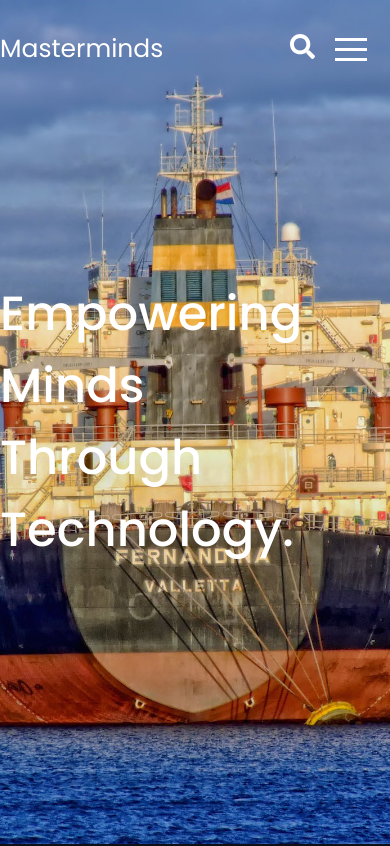
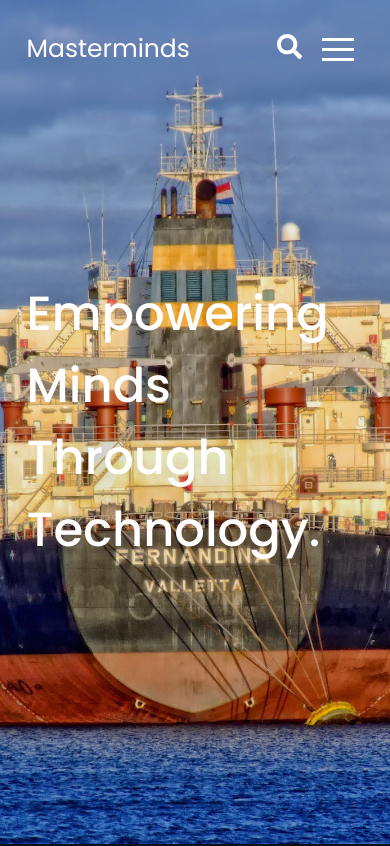
Before and after one commit to kennsawyerr/masterminds-site, a React (Vite) app: page / in a window 390 px wide. Shown: the top 846 px of the page. Built offline with nearby package versions, Linux system fonts and the light colour scheme.

Commit message:
modified:   src/App.css 	modified:   src/components/Values.jsx

```diff
--- a/src/App.css
+++ b/src/App.css
@@ -101,14 +101,14 @@ body {
 
 .grid {
 }
-.our-values h2{
-   font-size: 40px;
-   font-weight: 300;
+.our-values h2 {
+  font-size: 40px;
+  font-weight: 300;
 }
 
 .grid li {
   border-bottom: 3px solid white;
-  padding: 40px 100px  20px;
+  padding: 40px 100px 20px;
   font-size: 26px;
 }
 .menubar {
@@ -270,14 +270,14 @@ img {
   background-color: black;
 }
 
-.our-values-img-container{
+.our-values-img-container {
   width: 100%;
   max-width: 500px;
   height: 100%;
   padding: 50px 0;
 }
 
-.our-values-text{
+.our-values-text {
   text-align: left;
   padding: 0 15px;
   margin: 0 10px;
@@ -315,8 +315,7 @@ img {
     transition: 0.5s;
   }
 
-
-  .grid li{
+  .grid li {
     padding: 20px;
   }
 
@@ -371,15 +370,18 @@ img {
 }
 
 @media screen and (max-width: 600px) {
-
-  .grid{
+  .grid {
     display: grid;
     grid-template-columns: 1fr;
+    list-style-type: square;
+  }
+  .grid li {
+    border-bottom: none;
+    display: flex;
+    align-items: center;
+  }
 
-  }
-  .grid li{
-    border-bottom: none;
-  }
+
   .menubar {
     display: flex;
     flex-direction: column;
@@ -403,7 +405,7 @@ img {
 
   .container,
   .nav-flex {
-    max-width: 400px;
+    max-width: 337px;
     width: 100%;
     margin: 0 auto;
   }
@@ -437,9 +439,6 @@ img {
     width: 400px;
   }
 
-
-
-
   .service-flex {
     display: flex;
     flex-direction: column;
@@ -448,4 +447,14 @@ img {
 
     margin: 0 auto;
   }
+
+  .flex3{
+    display: block;
+    width: 100%;
+  }
+
+  .hero-text{
+    max-width: 100%;
+    margin: 0 auto;
+  }
 }
--- a/src/components/Values.jsx
+++ b/src/components/Values.jsx
@@ -7,7 +7,7 @@ const Values = () => {
         <h5 className="white">The Masterminds Ecosystem</h5>
         <h2>Think Beyond Lorem Ipsum</h2>
 
-        <ul className="flex grid">
+        <ul className="flex grid ">
           <li>Hardwork</li>
           <li>Quality</li>
           <li>Integrity</li>
@@ -15,7 +15,7 @@ const Values = () => {
         </ul>
 
 
-<div className="text-box-container flex">
+<div className="text-box-container flex3">
         <div className="our-values-img-container">
           <img src={Vector} alt="" />
         </div>
```
